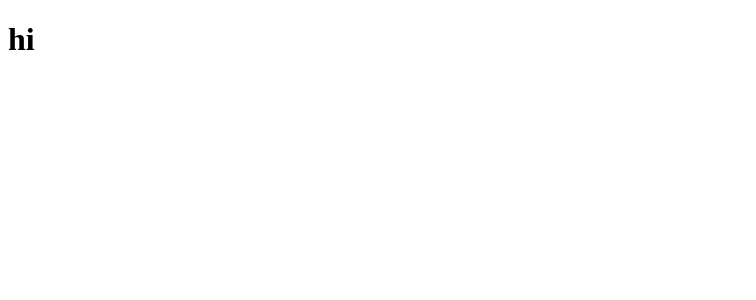
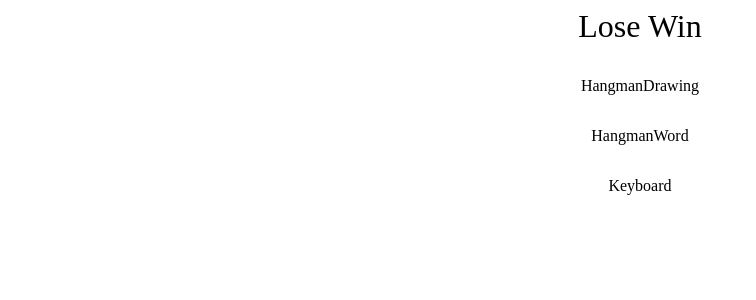
Before and after one commit to jls777/hangman, a React (Vite) app: page / in a window 1280 px wide. Shown: the top 300 px of the page, without its empty margins (0-756 px from the left). Built offline with nearby package versions, Linux system fonts and the light colour scheme.

Commit message:
added hangmandrawing hangmanword keyboard components

```diff
--- a/src/App.tsx
+++ b/src/App.tsx
@@ -1,5 +1,8 @@
 import { useState } from "react";
 import words from "./wordList.json";
+import HangmanDrawing from "./HangmanDrawing";
+import HangmanWord from "./HangmanWord";
+import Keyboard from "./Keyboard";
 
 function App() {
   const [wordToGuess, setWordToGuess] = useState(() => {
@@ -9,7 +12,30 @@
   const [guessedLetters, setGuessedLetters] = useState<string[]>([]);
 
   console.log(wordToGuess);
-  return <h1>hi</h1>;
+  return (
+    <div
+      style={{
+        maxWidth: "800px",
+        display: "flex",
+        flexDirection: "column",
+        gap: "2rem",
+        margin: "0 auto",
+        alignItems: "center",
+      }}
+    >
+      <div
+        style={{
+          fontSize: "2rem",
+          textAlign: "center",
+        }}
+      >
+        Lose Win
+      </div>
+      <HangmanDrawing />
+      <HangmanWord />
+      <Keyboard />
+    </div>
+  );
 }
 
 export default App;
--- /dev/null
+++ b/src/HangmanDrawing.tsx
@@ -0,0 +1,5 @@
+import React from "react";
+
+export default function HangmanDrawing() {
+  return <div>HangmanDrawing</div>;
+}
--- /dev/null
+++ b/src/HangmanWord.tsx
@@ -0,0 +1,5 @@
+import React from "react";
+
+export default function HangmanWord() {
+  return <div>HangmanWord</div>;
+}
--- /dev/null
+++ b/src/Keyboard.tsx
@@ -0,0 +1,5 @@
+import React from "react";
+
+export default function Keyboard() {
+  return <div>Keyboard</div>;
+}
```
